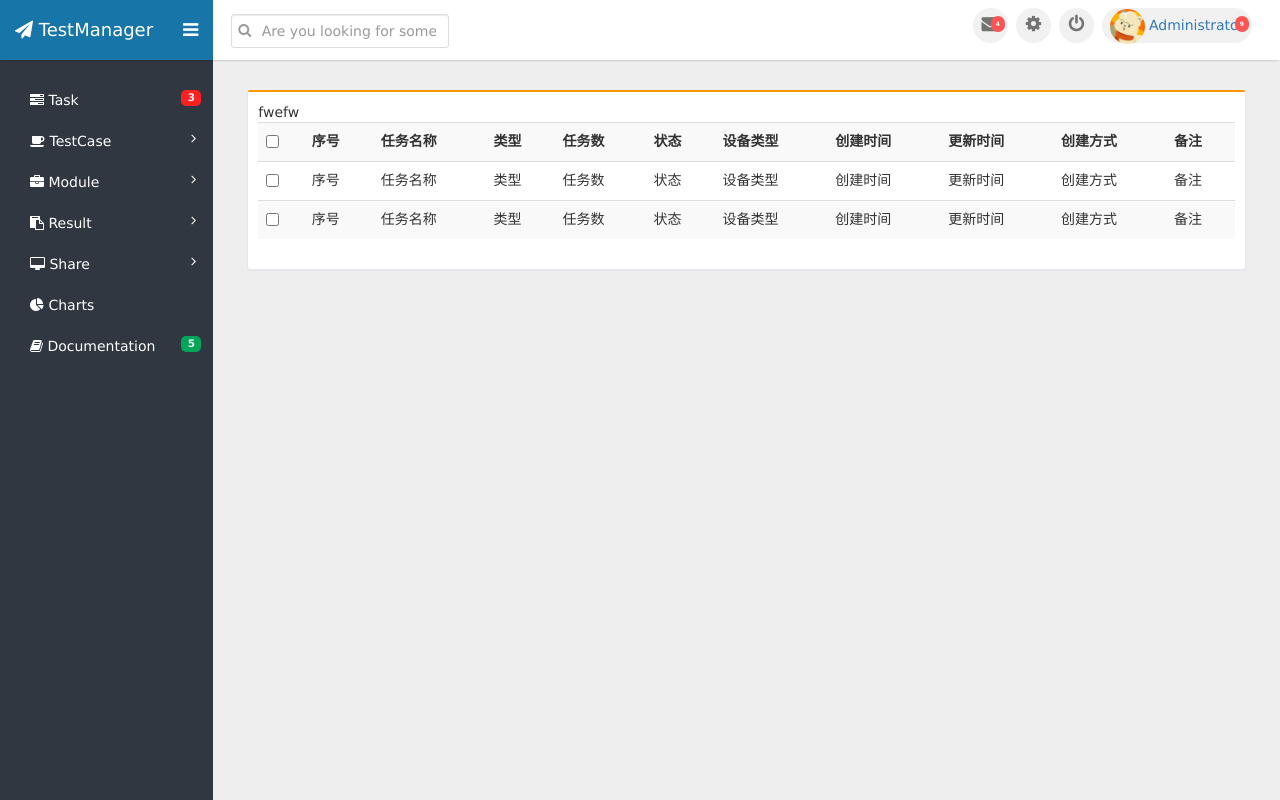
After one commit to cash2one/Baymax, a Django app: page /app/test/ in a window 1280 px wide. The commit adds this page. Run offline with Django 3.2, Linux system fonts and the light colour scheme; some libraries are stand-ins or nearby versions.

Commit message:
add pages

```diff
--- /dev/null
+++ b/app/static/css/default.css
@@ -0,0 +1,282 @@
+html, body {
+    height: 100%;
+}
+
+body {
+    font-family: "\5FAE\8F6F\96C5\9ED1", "\5B8B\4F53", Verdana, Lucida, Arial, Helvetica;
+    padding: 60px 0 0 0;
+    margin: 0;
+    background-color: #fafafa;
+}
+
+.header-nav {
+    height: 60px;
+    padding: 0 0 0 10px;
+    background-color: #ffffff;
+}
+
+.navbar {
+    width: 100%;
+    height: 60px;
+    margin: -60px 0 0 0;
+    border: 0;
+}
+
+.nav-search {
+    width: 150px;
+}
+
+.nav-search:focus {
+    width: 300px;
+}
+
+.nav-tabs {
+    border: 0;
+}
+
+#main-menu-toggle {
+    float: right;
+}
+
+.brand {
+    height: 60px;
+    line-height: 60px;
+    background-color: #1775a8;
+    font-size: 18px;
+}
+
+.brand a {
+    color: #fff;
+}
+
+.container-fluid, .row, .sidebar {
+    height: 100%;
+}
+
+.top-nav {
+    background-color: #ffffff;
+}
+
+.navbar-form {
+    color: #999999;
+}
+
+.navbar .navbar-form input[type=text] {
+    border: #ddd 1px solid;
+    -webkit-border-radius: 3px;
+    -moz-border-radius: 3px;
+    border-radius: 3px;
+    margin-left: -25px;
+    padding-left: 30px;
+    background: transparent;
+    color: #c0cadd;
+    -webkit-transition: all .3s !important;
+    -moz-transition: all .3s !important;
+    -o-transition: all .3s !important;
+}
+
+.navbar .navbar-form > i {
+    margin-top: 15px;
+}
+
+.navbar-right {
+    float: right !important;
+    margin-right: 20px;
+
+}
+
+.navbar-nav > li > a {
+    position: relative;
+    display: block;
+    width: 35px;
+    height: 35px;
+    line-height: 35px;
+    text-align: center;
+    padding: 0;
+    margin: 8px 8px 0 0;
+    -webkit-border-radius: 35px;
+    -moz-border-radius: 35px;
+    border-radius: 35px;
+}
+
+.navbar-nav > li > a:link {
+    background-color: #f1f1f1
+}
+
+.navbar-nav > li > a:visited {
+    background-color: #f1f1f1
+}
+
+.navbar-nav > li > a:hover {
+    background-color: #DDDDDD
+}
+
+.navbar-nav > li > a:active {
+    background-color: #f1f1f1
+}
+
+.navbar-nav > li > a > i {
+    color: #737373;
+    font-size: 18px;
+}
+
+.dropdown-menu {
+    border: #dddddd 1px solid;
+    border-radius: 3px;
+    -webkit-box-shadow: 0 3px 5px rgba(0, 0, 0, .2);
+    box-shadow: 0 3px 5px rgba(0, 0, 0, .2);
+}
+
+.dropdown-menu > ul > li {
+    padding: 0 20px 0 0 !important;
+}
+
+.navbar .navbar-nav li .dropdown-menu li a img {
+    height: 40px;
+    -webkit-border-radius: 50em;
+    -moz-border-radius: 50em;
+    border-radius: 50em;
+    border: 0;
+    float: left;
+}
+
+.navbar .navbar-nav li a .badge {
+    background: #ff5454;
+    border: 0;
+    position: absolute;
+    top: 8px;
+    right: 3px;
+    font-size: 6px;
+    line-height: 6px;
+    padding: 5px;
+    -webkit-border-radius: 50em;
+    -moz-border-radius: 50em;
+    border-radius: 50em;
+}
+
+.navbar .navbar-nav li .dropdown-toggle.avatar{width:150px;height:35px;padding:0;}
+.navbar .navbar-nav li .dropdown-toggle.avatar a{margin:0;}
+
+.navbar .navbar-nav li .dropdown-toggle.avatar img {
+    width: 35px;
+    height: 35px;
+    -webkit-border-radius: 35px;
+    -moz-border-radius: 35px;
+    border-radius: 35px;
+}
+
+.fixed-top {
+    position: fixed;
+    z-index: 1000;
+    box-shadow: 0 1px 2px rgba(0, 0, 0, .15);
+}
+
+.sidebar {
+    background-color: #303741;
+    padding: 20px 0 0 15px;
+}
+
+.sidebar .label {
+    -webkit-border-radius: 5px;
+    -moz-border-radius: 5px;
+    border-radius: 5px;
+    position: absolute;
+    right: 10px;
+    color: #f1f1f1;
+}
+
+aside {
+    height: 100%;
+    background-color: #eee;
+}
+
+.main-content {
+    padding: 30px;
+}
+
+.box {
+    -webkit-border-radius: 2px;
+    -moz-border-radius: 2px;
+    border-radius: 2px;
+    -webkit-box-shadow: 0 1px 0 1px #e4e6eb;
+    -moz-box-shadow: 0 1px 0 1px #e4e6eb;
+    box-shadow: 0 1px 0 1px #e4e6eb;
+    margin: 0 5px 30px 5px;
+    padding: 10px;
+    background-color: #ffffff;
+}
+
+.box .box-header {
+
+    overflow: hidden;
+    -webkit-border-radius: 2px 2px 0 0;
+    -moz-border-radius: 2px 2px 0 0;
+    border-radius: 2px 2px 0 0
+}
+
+.box .box-header h2 {
+    float: left;
+    font-size: 16px;
+    padding: 10px 0;
+    margin: 0 0 0 20px
+}
+
+.box .box-content {
+    padding: 10px;
+    background: white;
+    -webkit-border-radius: 0 0 2px 2px;
+    -moz-border-radius: 0 0 2px 2px;
+    border-radius: 0 0 2px 2px
+}
+
+.box-gray {
+    border-top: #ff2121 2px solid;
+}
+
+.box-red {
+    border-top: #ff2121 2px solid;
+}
+
+.box-orange {
+    border-top: #ff9600 2px solid;
+}
+
+.box-green {
+    border-top: #00a65a 2px solid;
+}
+
+.box-blue {
+    border-top: #117deb 2px solid;
+}
+
+.small-gray {
+    background-color: #ff2121;
+}
+
+.small-red {
+    background-color: #ff2121;
+}
+
+.small-orange {
+    background-color: #ff9600;
+}
+
+.small-green {
+    background-color: #00a65a;
+}
+
+.small-blue {
+    background-color: #117deb;
+}
+
+.nav-tabs.nav-stacked > li > a, .nav-tabs.nav-stacked > li > ul > li > a {
+    padding: 10px 15px;
+    color: #fff;
+    border: 0;
+    background: transparent;
+    -webkit-border-radius: 0;
+    -moz-border-radius: 0;
+    border-radius: 0;
+    text-decoration: none;
+    display: block;
+}
--- a/app/urls.py
+++ b/app/urls.py
@@ -12,5 +12,6 @@ urlpatterns = patterns('',
     url(r'^device/', 'app.views.device_module'),
     url(r'^login/', 'app.views.login'),
     url(r'^logout/', 'app.views.logout'),
+    url(r'^test/', 'app.views.test_page'),
 
 )
--- a/app/views.py
+++ b/app/views.py
@@ -99,3 +99,7 @@ def device_module(request):
 def test_case(request):
     cases = TestCase.objects.all()
     return render_to_response("app/testcase.html", {"testcase": cases}, context_instance=RequestContext(request))
+
+
+def test_page(request):
+    return render_to_response("app/test.html", {"testcase": ''}, context_instance=RequestContext(request))
--- a/templates/app/login.html
+++ b/templates/app/login.html
@@ -8,7 +8,7 @@
     <link rel="stylesheet" href="{{ STATIC_URL }}css/bootstrap.min.css">
     <link rel="stylesheet" href="{{ STATIC_URL }}css/font-awesome.min.css">
     <link rel="stylesheet" href="{{ STATIC_URL }}css/style.min.css">
-    <script type="text/javascript" src="{{ STATIC_URL }}js/jquery213.js"></script>
+    <script type="text/javascript" src="{{ STATIC_URL }}js/jquery2.js"></script>
 </head>
 <body style="background-color: #000000">
 {% if password_is_wrong %}
--- /dev/null
+++ b/templates/app/test.html
@@ -0,0 +1,219 @@
+<!DOCTYPE html>
+<html lang="zh-cn">
+<head>
+    <meta charset="utf-8">
+    <meta http-equiv="X-UA-Compatible" content="IE=edge">
+    <meta name="viewport" content="width=device-width, initial-scale=1">
+    <title>TestManager</title>
+    <link rel="stylesheet" href="{{ STATIC_URL }}css/bootstrap.min.css">
+    <link rel="stylesheet" href="{{ STATIC_URL }}css/font-awesome.min.css">
+    <link rel="stylesheet" href="{{ STATIC_URL }}css/default.css">
+    <script type="text/javascript" src="{{ STATIC_URL }}js/jquery2.js"></script>
+</head>
+<body>
+<header class="navbar fixed-top">
+    <div class="container-fluid">
+        <div class="row">
+            <div class="col-md-2 brand">
+                <a href="#">
+                    <i class="fa fa-paper-plane"></i>
+                    <span>TestManager</span>
+                </a>
+                <a href="#" id="main-menu-toggle"><i class="fa fa-bars"></i></a>
+            </div>
+            <div class="col-md-10 header-nav">
+                <form class="navbar-form navbar-left">
+                    <i class="fa fa-search"></i>
+                    <input type="text" class="form-control nav-search" placeholder="Are you looking for something ?">
+                </form>
+
+                <ul class="nav navbar-nav navbar-right">
+                    <li class="dropdown">
+                        <a href="index.html#" class="dropdown-toggle" data-toggle="dropdown">
+                            <i class="fa fa-envelope"></i><span class="badge">4</span></a>
+                        <ul class="dropdown-menu">
+                            <li class="dropdown-menu-header">
+
+                            </li>
+                            <li class="avatar">
+                                <a href="index.html#">
+                                    <img src="{{ STATIC_URL }}img/avatar3.jpg">
+
+                                    <div>New message</div>
+                                    <small>1 minute ago</small>
+                                </a>
+                            </li>
+                            <li class="avatar">
+                                <a href="index.html#">
+                                    <img src="{{ STATIC_URL }}img/avatar2.jpg">
+
+                                    <div>New message</div>
+                                    <small>1 minute ago</small>
+                                </a>
+                            </li>
+                            <li class="dropdown-menu-footer text-center">
+                                <a href="index.html#">View all messages</a>
+                            </li>
+                        </ul>
+                    </li>
+                    <li><a href="index.html#"><i class="fa fa-cog"></i></a></li>
+                    <li><a href="index.html#"><i class="fa fa-power-off"></i></a></li>
+                    <li class="dropdown">
+                        <a href="index.html#" class="dropdown-toggle avatar" data-toggle="dropdown">
+                            <img src="{{ STATIC_URL }}img/avatar.jpg"><span class="badge">9</span>
+                            Administrator
+                        </a>
+                        <ul class="dropdown-menu">
+                            <li class="dropdown-menu-header text-center">
+                                <strong>Account</strong>
+                            </li>
+                            <li><a href="index.html#"><i class="fa fa-bell-o"></i> Updates <span
+                                    class="label label-info">42</span></a></li>
+                            <li><a href="index.html#"><i class="fa fa-envelope-o"></i> Messages <span
+                                    class="label label-success">42</span></a></li>
+                            <li class="dropdown-menu-header text-center">
+                                <strong>Settings</strong>
+                            </li>
+                            <li><a href="index.html#"><i class="fa fa-user"></i> Profile</a></li>
+
+                            <li><a href="index.html#"><i class="fa fa-file"></i> Projects <span
+                                    class="label label-primary">42</span></a></li>
+                            <li class="divider"></li>
+                            <li><a href="index.html#"><i class="fa fa-shield"></i> Lock Profile</a></li>
+                            <li><a href="index.html#"><i class="fa fa-lock"></i> Logout</a></li>
+                        </ul>
+                    </li>
+                </ul>
+
+            </div>
+        </div>
+    </div>
+</header>
+
+<aside>
+    <div class="container-fluid">
+        <div class="row">
+            <div class="col-md-2 sidebar">
+                <ul class="nav nav-tabs nav-stacked">
+                    <li>
+                        <a href="/app/task/">
+                            <i class="fa fa-tasks"></i> <span>Task</span>
+                            <small class="label pull-right small-red">3</small>
+                        </a>
+                    </li>
+                    <li>
+                        <a data-toggle="collapse" data-parent="#accordion" href="#collapseOne" aria-expanded="true"
+                           aria-controls="collapseOne">
+                            <i class="fa fa-coffee"></i>
+                            <span>TestCase</span>
+                            <i class="fa fa-angle-right pull-right"></i>
+                        </a>
+
+                        <div id="collapseOne" class="panel-collapse collapse" role="tabpanel"
+                             aria-labelledby="headingOne">
+                            <ul class="list-group">
+                                <li><a href="#"><i class="fa fa-circle-o"></i> Web</a></li>
+                                <li><a href="#"><i class="fa fa-circle-o"></i> Android</a></li>
+                                <li><a href="#"><i class="fa fa-circle-o"></i> iOS</a></li>
+                                <li><a href="#"><i class="fa fa-circle-o"></i> Device</a></li>
+                            </ul>
+                        </div>
+                    </li>
+                    <li>
+                        <a data-toggle="collapse" data-parent="#accordion" href="#collapseTwo" aria-expanded="true"
+                           aria-controls="collapseTwo">
+                            <i class="fa fa-briefcase"></i> <span>Module</span>
+                            <i class="fa fa-angle-right pull-right"></i>
+                        </a>
+
+                        <div id="collapseTwo" class="panel-collapse collapse" role="tabpanel"
+                             aria-labelledby="headingTwo">
+                            <ul class="list-group">
+                                <li><a href="/app/device/"><i class="fa fa-circle-o"></i> Web</a></li>
+                                <li><a href="#"><i class="fa fa-circle-o"></i> Android</a></li>
+                                <li><a href="#"><i class="fa fa-circle-o"></i> iOS</a></li>
+                                <li><a href="#"><i class="fa fa-circle-o"></i> Device</a></li>
+                            </ul>
+                        </div>
+                    </li>
+                    <li>
+                        <a href="#">
+                            <i class="fa fa-paste"></i> <span>Result</span>
+                            <i class="fa fa-angle-right pull-right"></i>
+                        </a>
+                    </li>
+                    <li>
+                        <a href="#">
+                            <i class="fa fa-desktop"></i> <span>Share</span>
+                            <i class="fa fa-angle-right pull-right"></i>
+                        </a>
+                    </li>
+                    <li>
+                        <a href="#">
+                            <i class="fa fa-pie-chart"></i> <span>Charts</span>
+                        </a>
+                    </li>
+                    <li>
+                        <a href="#">
+                            <i class="fa fa-book"></i> <span>Documentation</span>
+                            <small class="label pull-right small-green">5</small>
+                        </a>
+                    </li>
+                </ul>
+            </div>
+            <div class="col-md-10 main-content">
+
+                <div class="box box-orange">
+                    <div class="box-header">fwefw</div>
+                    <table cellpadding="0" cellspacing="0" border="0" class="table table-striped">
+                        <tr>
+                            <th><input type="checkbox"/></th>
+                            <th>序号</th>
+                            <th>任务名称</th>
+                            <th>类型</th>
+                            <th>任务数</th>
+                            <th>状态</th>
+                            <th>设备类型</th>
+                            <th>创建时间</th>
+                            <th>更新时间</th>
+                            <th>创建方式</th>
+                            <th>备注</th>
+                        </tr>
+                        <tr>
+                            <td><input type="checkbox"/></td>
+                            <td>序号</td>
+                            <td>任务名称</td>
+                            <td>类型</td>
+                            <td>任务数</td>
+                            <td>状态</td>
+                            <td>设备类型</td>
+                            <td>创建时间</td>
+                            <td>更新时间</td>
+                            <td>创建方式</td>
+                            <td>备注</td>
+                        </tr>
+                        <tr>
+                            <td><input type="checkbox"/></td>
+                            <td>序号</td>
+                            <td>任务名称</td>
+                            <td>类型</td>
+                            <td>任务数</td>
+                            <td>状态</td>
+                            <td>设备类型</td>
+                            <td>创建时间</td>
+                            <td>更新时间</td>
+                            <td>创建方式</td>
+                            <td>备注</td>
+                        </tr>
+                    </table>
+                </div>
+            </div>
+        </div>
+    </div>
+</aside>
+
+
+<script type="text/javascript" src="{{ STATIC_URL }}js/jquery2.js"></script>
+<script type="text/javascript" src="{{ STATIC_URL }}js/bootstrap.min.js"></script>
+</body>
+</html>
--- a/templates/base.html
+++ b/templates/base.html
@@ -9,7 +9,7 @@
     <!--link rel="stylesheet" href="{{ STATIC_URL }}css/dashboard.css"-->
     <link rel="stylesheet" href="{{ STATIC_URL }}css/font-awesome.min.css">
     <link rel="stylesheet" href="{{ STATIC_URL }}css/style.min.css">
-    <script type="text/javascript" src="{{ STATIC_URL }}js/jquery213.js"></script>
+    <script type="text/javascript" src="{{ STATIC_URL }}js/jquery2.js"></script>
     {% block css %}{% endblock %}
     {% block js %}{% endblock %}
 </head>
```
Also changed, not shown: app/tests.py (+14 -6 lines), app/static/img/avatar.jpg, app/static/js/jquery2.js (renamed from app/static/js/jquery213.js), asserts/img/avatar.jpg, static/js/jquery2.js (renamed from static/js/jquery213.js).
